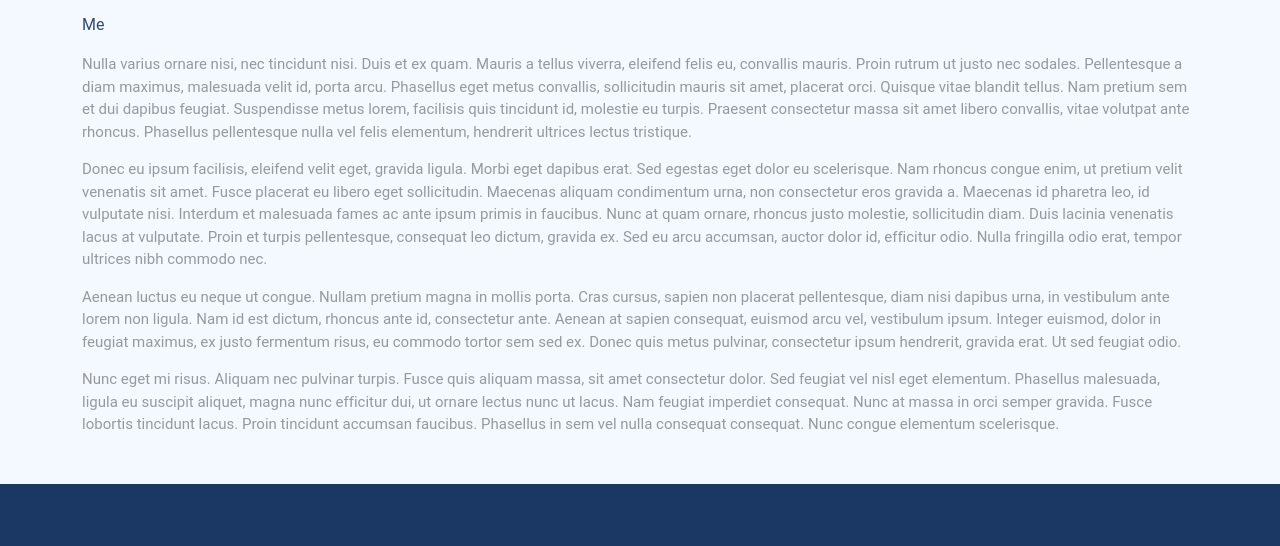
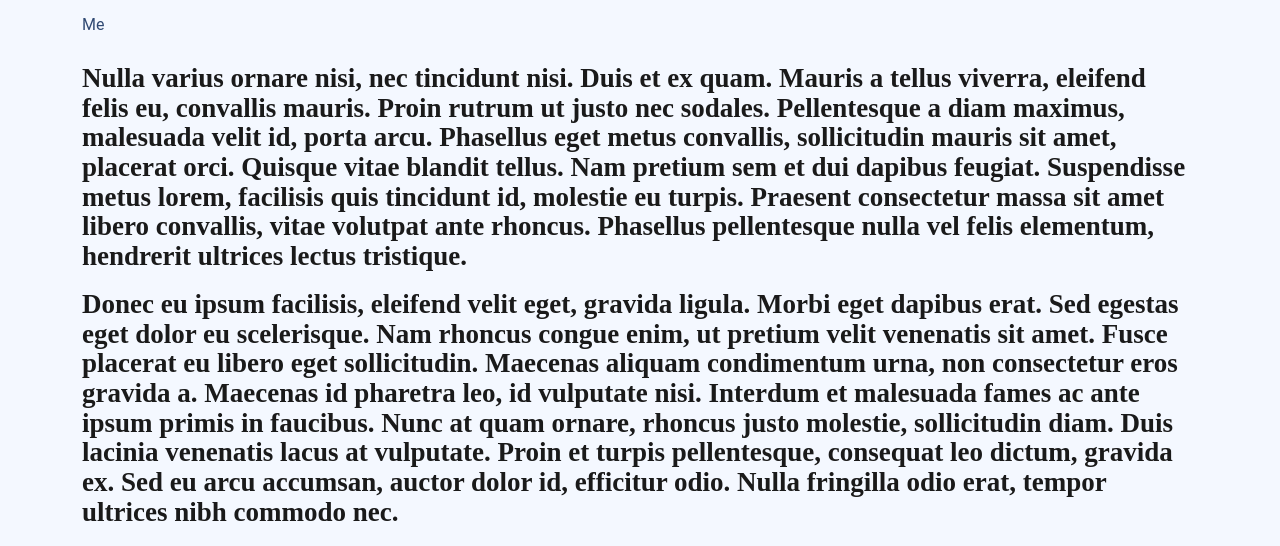
Before and after one commit to dejicranium/mm, an Eleventy site: page src/blog/2023-01-17-how-to-make-money.md in a window 1280 px wide. Shown: the part 870-1416 px from the top of the page. Built offline with nearby package versions, Linux system fonts and the light colour scheme; Eleventy itself is replaced by a stand-in of ours; files that its build step writes are made by us from their sources; files whose address does not match are found by name.

Commit message:
Update Blog “2023-01-17-how-to-make-money”

```diff
--- a/src/blog/2023-01-17-how-to-make-money.md
+++ b/src/blog/2023-01-17-how-to-make-money.md
@@ -12,12 +12,14 @@ tags:
 image: /assets/blog/img_20230116_004928_401.jpg
 imageAlt: Me
 ---
+# Nulla varius ornare nisi, nec tincidunt nisi. Duis et ex quam. Mauris a tellus viverra, eleifend felis eu, convallis mauris. Proin rutrum ut justo nec sodales. Pellentesque a diam maximus, malesuada velit id, porta arcu. Phasellus eget metus convallis, sollicitudin mauris sit amet, placerat orci. Quisque vitae blandit tellus. Nam pretium sem et dui dapibus feugiat. Suspendisse metus lorem, facilisis quis tincidunt id, molestie eu turpis. Praesent consectetur massa sit amet libero convallis, vitae volutpat ante rhoncus. Phasellus pellentesque nulla vel felis elementum, hendrerit ultrices lectus tristique.
 
-
-Nulla varius ornare nisi, nec tincidunt nisi. Duis et ex quam. Mauris a tellus viverra, eleifend felis eu, convallis mauris. Proin rutrum ut justo nec sodales. Pellentesque a diam maximus, malesuada velit id, porta arcu. Phasellus eget metus convallis, sollicitudin mauris sit amet, placerat orci. Quisque vitae blandit tellus. Nam pretium sem et dui dapibus feugiat. Suspendisse metus lorem, facilisis quis tincidunt id, molestie eu turpis. Praesent consectetur massa sit amet libero convallis, vitae volutpat ante rhoncus. Phasellus pellentesque nulla vel felis elementum, hendrerit ultrices lectus tristique.
-
-Donec eu ipsum facilisis, eleifend velit eget, gravida ligula. Morbi eget dapibus erat. Sed egestas eget dolor eu scelerisque. Nam rhoncus congue enim, ut pretium velit venenatis sit amet. Fusce placerat eu libero eget sollicitudin. Maecenas aliquam condimentum urna, non consectetur eros gravida a. Maecenas id pharetra leo, id vulputate nisi. Interdum et malesuada fames ac ante ipsum primis in faucibus. Nunc at quam ornare, rhoncus justo molestie, sollicitudin diam. Duis lacinia venenatis lacus at vulputate. Proin et turpis pellentesque, consequat leo dictum, gravida ex. Sed eu arcu accumsan, auctor dolor id, efficitur odio. Nulla fringilla odio erat, tempor ultrices nibh commodo nec.
+> # Donec eu ipsum facilisis, eleifend velit eget, gravida ligula. Morbi eget dapibus erat. Sed egestas eget dolor eu scelerisque. Nam rhoncus congue enim, ut pretium velit venenatis sit amet. Fusce placerat eu libero eget sollicitudin. Maecenas aliquam condimentum urna, non consectetur eros gravida a. Maecenas id pharetra leo, id vulputate nisi. Interdum et malesuada fames ac ante ipsum primis in faucibus. Nunc at quam ornare, rhoncus justo molestie, sollicitudin diam. Duis lacinia venenatis lacus at vulputate. Proin et turpis pellentesque, consequat leo dictum, gravida ex. Sed eu arcu accumsan, auctor dolor id, efficitur odio. Nulla fringilla odio erat, tempor ultrices nibh commodo nec.
 
 Aenean luctus eu neque ut congue. Nullam pretium magna in mollis porta. Cras cursus, sapien non placerat pellentesque, diam nisi dapibus urna, in vestibulum ante lorem non ligula. Nam id est dictum, rhoncus ante id, consectetur ante. Aenean at sapien consequat, euismod arcu vel, vestibulum ipsum. Integer euismod, dolor in feugiat maximus, ex justo fermentum risus, eu commodo tortor sem sed ex. Donec quis metus pulvinar, consectetur ipsum hendrerit, gravida erat. Ut sed feugiat odio.
 
-Nunc eget mi risus. Aliquam nec pulvinar turpis. Fusce quis aliquam massa, sit amet consectetur dolor. Sed feugiat vel nisl eget elementum. Phasellus malesuada, ligula eu suscipit aliquet, magna nunc efficitur dui, ut ornare lectus nunc ut lacus. Nam feugiat imperdiet consequat. Nunc at massa in orci semper gravida. Fusce lobortis tincidunt lacus. Proin tincidunt accumsan faucibus. Phasellus in sem vel nulla consequat consequat. Nunc congue elementum scelerisque.
+> Nunc eget mi risus. Aliqua
+>
+> ![sf](/assets/blog/article-1.jpg)
+>
+> da, ligula eu suscipit aliquet, magna nunc efficitur dui, ut ornare lectus nunc ut lacus. Nam feugiat imperdiet consequat. Nunc at massa in orci semper gravida. Fusce lobortis tincidunt lacus. Proin tincidunt accumsan faucibus. Phasellus in sem vel nulla consequat consequat. Nunc congue elementum scelerisque.
```
